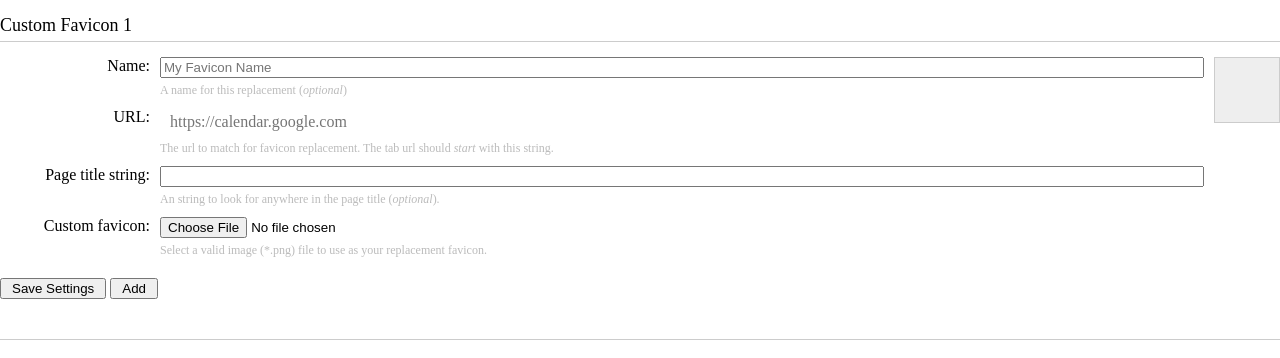
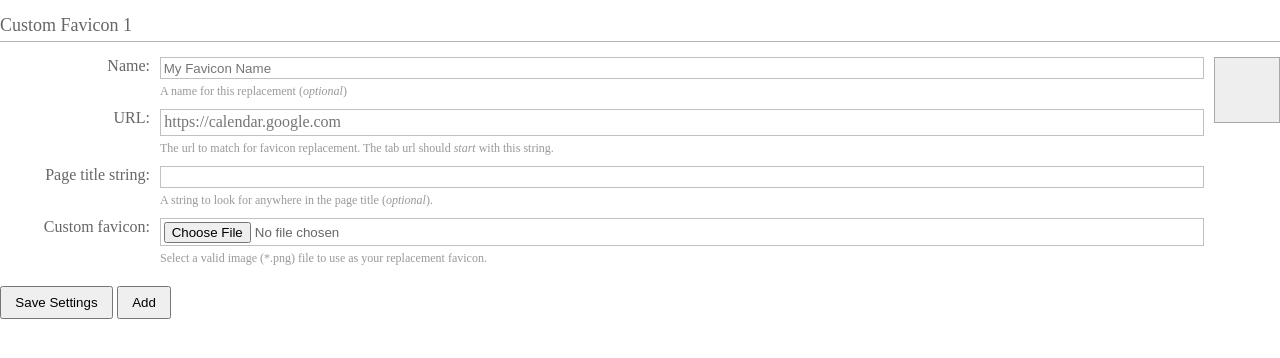
Before and after one commit to muffinresearch/favicon-customizer, a browser extension: page src/options.html in a window 1280 px wide. Shown: the top 358 px of the page. Drawn offline with Linux system fonts and the light colour scheme.

Commit message:
Add stylint and fix options for dark theme

```diff
--- a/src/options.css
+++ b/src/options.css
@@ -1,4 +1,20 @@
-body, html {
+body {
+  color: #666;
+}
+
+p.help {
+  color: #999;
+}
+
+@media (prefers-color-scheme: dark) {
+  body {
+    background: #202023;
+    color: rgb(249, 249, 250);
+  }
+}
+
+body,
+html {
   padding: 0;
   margin: 0;
 }
@@ -8,21 +24,22 @@ h2 {
   font-size: 18px;
   font-weight: 200;
   padding-bottom: 5px;
-  border-bottom: 1px solid #ccc;
+  border-bottom: 1px solid rgba(12, 12, 13, 0.3);
 }
 
 .placeholder {
   width: 64px;
   height: 64px;
   background: #eee;
-  border: 1px solid #ccc;
+  border: 1px solid rgba(12, 12, 13, 0.3);
   margin-left: 10px;
   position: relative;
   box-sizing: content-box;
 }
 
 .placeholder:not(:empty):hover::before {
-  content: '🗑';
+  background: rgba(255, 255, 255, 0.7);
+  content: ' ';
   display: block;
   line-height: 65px;
   text-align: center;
@@ -31,7 +48,6 @@ h2 {
   left: 0;
   right: 0;
   bottom: 0;
-  background: rgba(255,255,255, 0.7);
 }
 
 label {
@@ -53,21 +69,19 @@ label span {
 
 input {
   flex-grow: 1;
+  border: 1px solid #c1c1c1;
+  min-height: 1.5em;
+  padding: 0.2em;
 }
 
 input[type="url"] {
   font-family: inherit;
   font-size: inherit;
-  padding: 5px 10px;
-  -moz-appearance: none;
-  color: var(--in-content-text-color);
-  border: 1px solid var(--in-content-box-border-color);
 }
 
 input:invalid {
   box-shadow: none;
 }
-
 
 hr {
   border: 1px solid #c1c1c1;
@@ -75,9 +89,9 @@ hr {
 }
 
 button {
-  padding-right: 10px;
-  padding-left: 10px;
+  padding: 0.5em 1em;
 }
+
 
 .remove-button {
   display: block;
--- a/src/options.html
+++ b/src/options.html
@@ -1,7 +1,6 @@
 <html>
   <head>
     <meta charset="utf-8">
-    <link rel="stylesheet" href="chrome://global/skin/in-content/common.css" />
     <link rel="stylesheet" href="options.css" />
   </head>
   <body>
@@ -15,7 +14,7 @@
             <label><span>URL:</span><input type="url" required name="origin" placeholder="https://calendar.google.com"></label>
             <p class="help">The url to match for favicon replacement. The tab url should <em>start</em> with this string.</p>
             <label><span>Page title string:</span><input type="text" name="title-pattern"></label>
-            <p class="help">An string to look for anywhere in the page title (<em>optional</em>).</p>
+            <p class="help">A string to look for anywhere in the page title (<em>optional</em>).</p>
             <label><span>Custom favicon:</span><input type="file" name="file" class="file-button" accept="image/png"></label>
             <p class="help">Select a valid image (*.png) file to use as your replacement favicon.</p>
             <input type="hidden" name="base64" class="base64" />
```
Also changed, not shown: package.json (+6 -3 lines), 2 other files.
